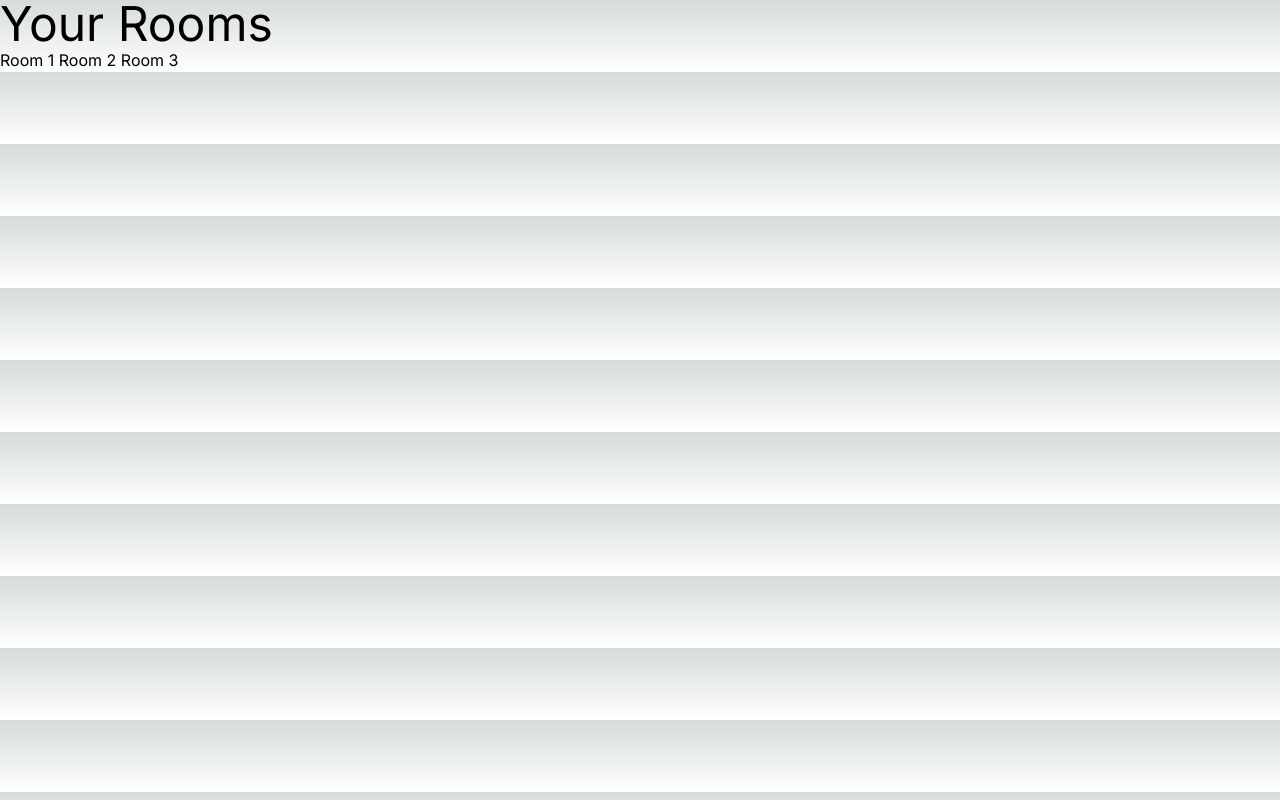
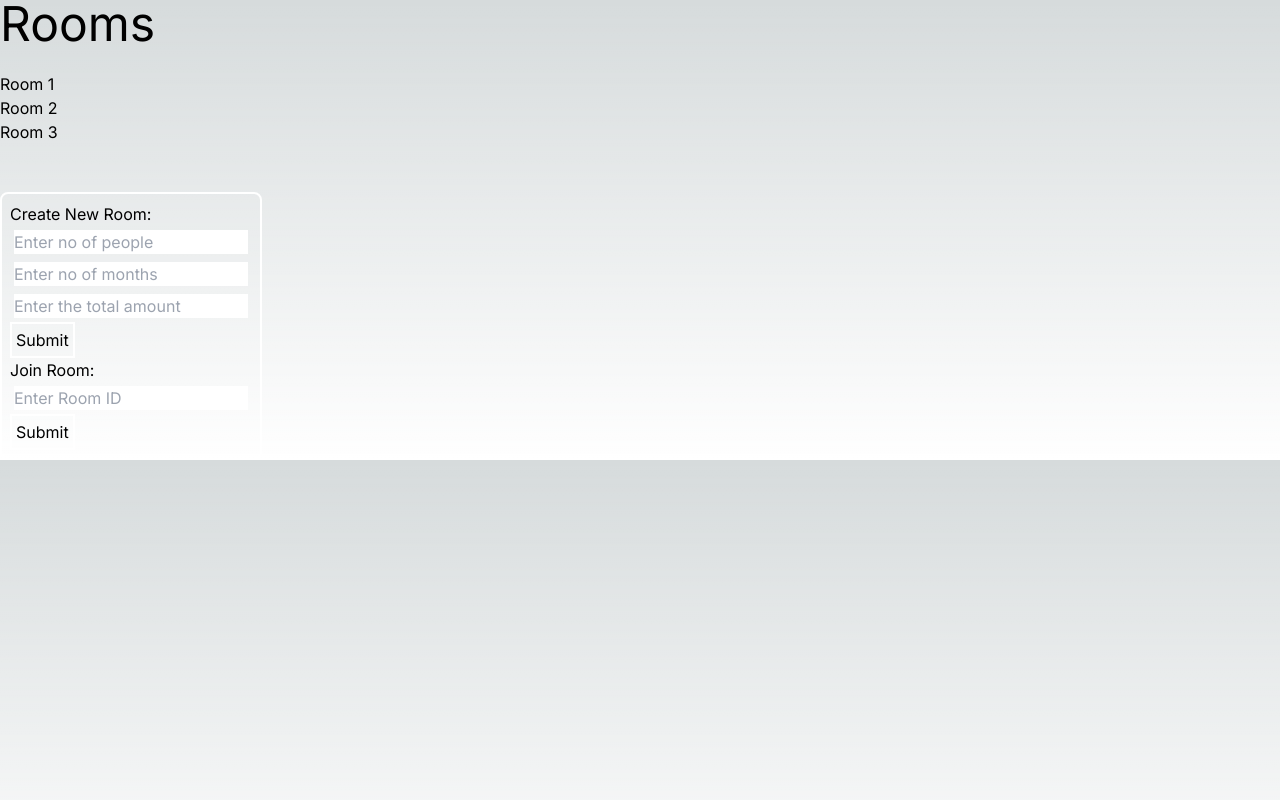
Before and after one commit to synapsecode/chETHFunds, a Next.js app in the folder chethfunds/: page /rooms in a window 1280 px wide. Built offline with nearby package versions, Linux system fonts and the light colour scheme.

Commit message:
RoomPage

```diff
--- a/chethfunds/app/rooms/[id]/page.js
+++ b/chethfunds/app/rooms/[id]/page.js
@@ -5,6 +5,8 @@ const DynamicPage = ({ params: { id } }) => {
         <div>
             <h1>Chitfund Room Page</h1>
             <p>ID: {id}</p>
+            <br />
+            <p>Starting Date:</p>
         </div>
     );
 };
--- a/chethfunds/app/rooms/page.js
+++ b/chethfunds/app/rooms/page.js
@@ -1,11 +1,27 @@
 export default function ManasHome() {
     return (
         <div>
-            <h1 className="text-5xl text-blue">Your Rooms</h1>
+            <h1 className="text-5xl text-blue">Rooms</h1> <br/>
             <div>
-                <a href="/rooms/37gybybyvff"> Room 1</a>
-                <a href="/rooms/yrhgyhbf788"> Room 2</a>
-                <a href="/rooms/48h48hfuh"> Room 3</a>
+                <a href="/rooms/37gybybyvff"> Room 1</a> <br/>
+                <a href="/rooms/yrhgyhbf788"> Room 2</a> <br/>
+                <a href="/rooms/48h48hfuh"> Room 3</a> <br/>
+
+                <br/><br/>
+            </div>
+            <div className="border-2 border-white rounded-lg max-w-max p-2">
+                Create New Room: <br />
+                <form name="createRoom">
+                <input type="number" placeholder="Enter no of people" name="totalPeople" className="m-1"></input> <br></br>
+                <input type="number" placeholder="Enter no of months" name="months" className="m-1"></input> <br></br>
+                <input type="number" placeholder="Enter the total amount" name="totalAmount" className="m-1"></input> <br/>
+                <input type="submit" value="Submit" className="border-2 border-white max-w-max p-1"></input>
+                </form>
+                Join Room: <br />
+                <form name="joinRoom">
+                <input type="text" placeholder="Enter Room ID" name="roomID" className="m-1"></input> <br/>
+                <input type="submit" value="Submit" className="border-2 border-white max-w-max p-1"></input>
+                </form>
             </div>
         </div>
     )
```
Also changed, not shown: chethfunds/package.json (+5 -5 lines), 1 other file (tests, documents, lock files or other folders).
